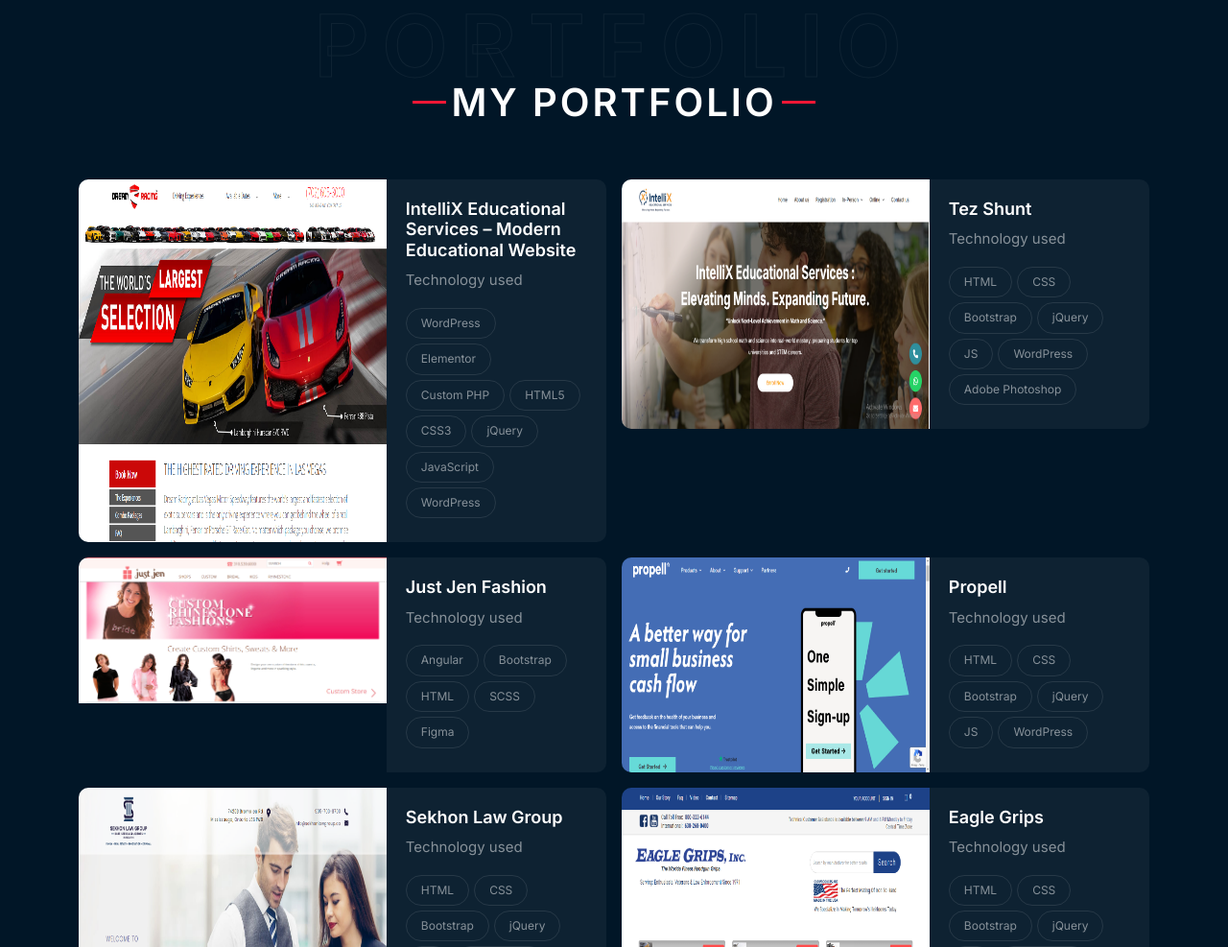
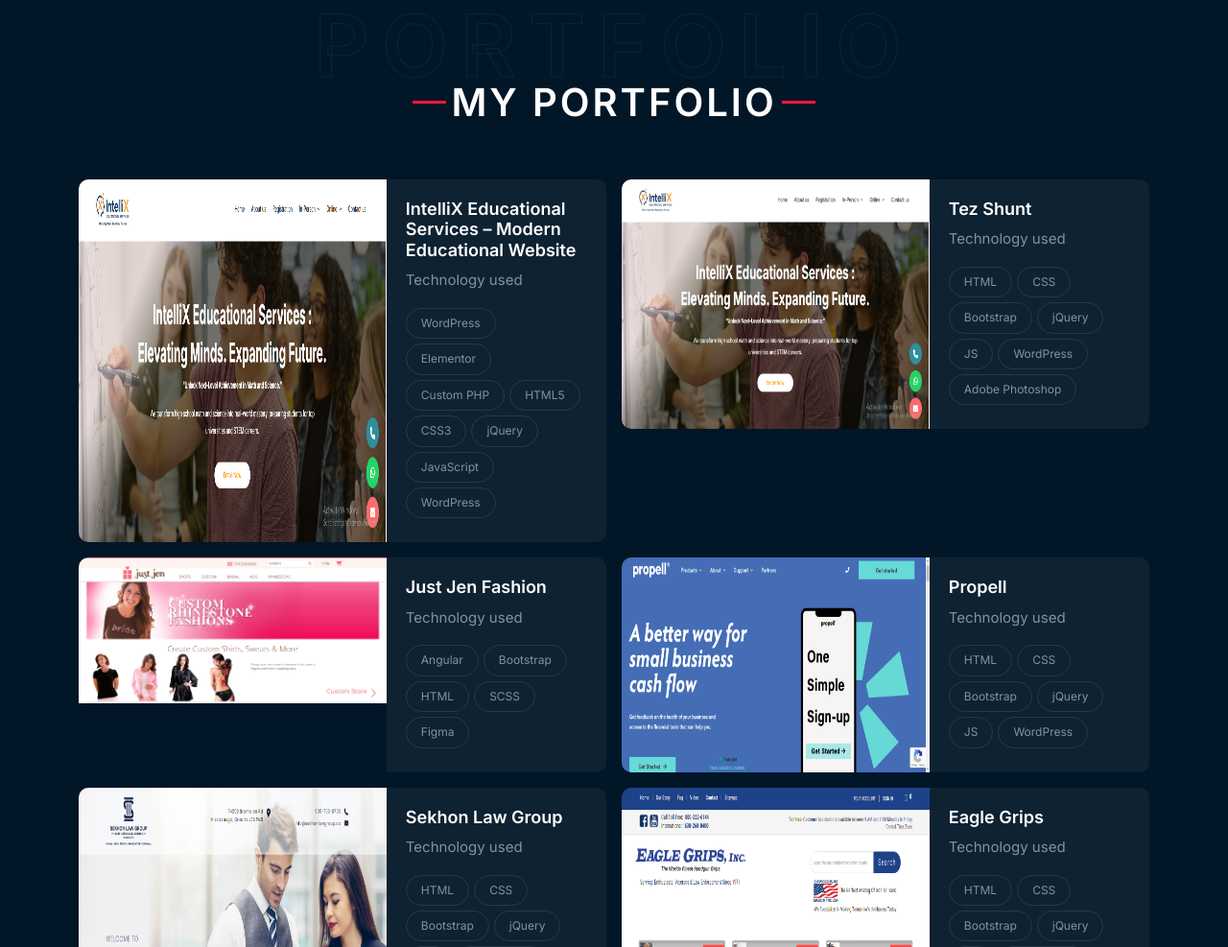
Before and after one commit to i-m-vijay/profile, a plain HTML site: page index.html in a window 1280 px wide. Shown: the part 3414-4401 px from the top of the page at 96% size. Drawn offline with nearby package versions, Linux system fonts and the light colour scheme; a script that the page names is missing.

Commit message:
Update index.html

```diff
--- a/index.html
+++ b/index.html
@@ -367,7 +367,7 @@
                         <div class="portfolio-box row g-0">
                             <div class="portfolio-img col-sm-6 col-lg-7">
                                 <a href="https://intellixeducationalservices.com/">
-                                    <img src="static/img/dream-racing.jpg" title="" alt="Dream Racing">
+                                    <img src="static/img/IntelliX.png" title="" alt="IntelliX.png">
                                 </a>
                             </div>
                             <div class="portfolio-info col-sm-6 col-lg-5">
```
